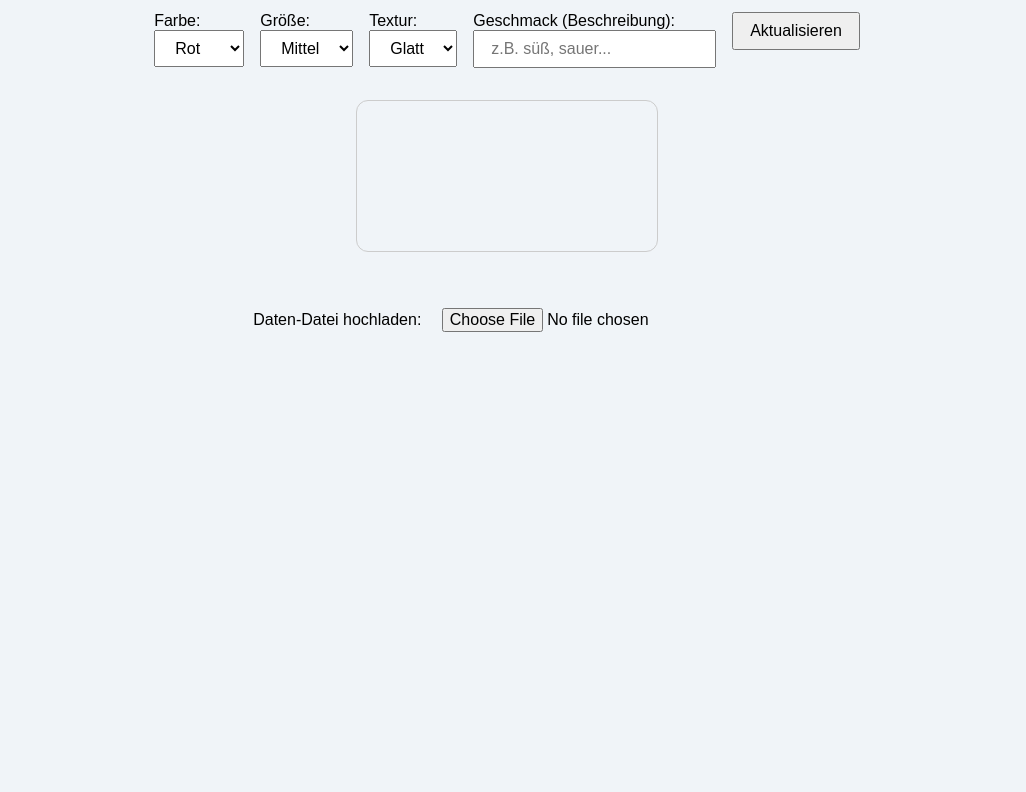
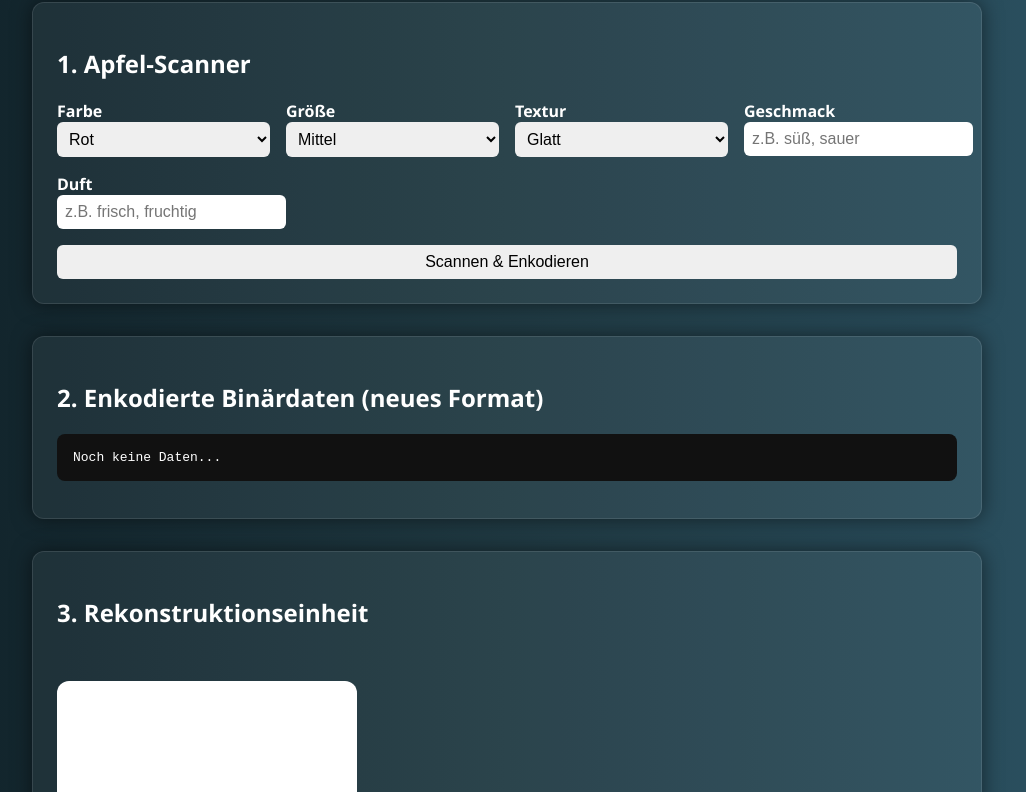
Before and after one commit to BinMax440/teleporter, a plain HTML site: page index.html in a window 1280 px wide. Shown: the part 110-902 px from the top of the page, without its empty margins (133-1159 px from the left). Before the commit the page ends 800 px from the top, so only its background shows below. Drawn offline with nearby package versions, Linux system fonts and the light colour scheme.

Commit message:
Update index.html

```diff
--- a/index.html
+++ b/index.html
@@ -3,99 +3,120 @@
 <head>
   <meta charset="UTF-8" />
   <meta name="viewport" content="width=device-width, initial-scale=1.0" />
-  <title>Apfel Visualisierung und Dateneingabe</title>
+  <title>Hypothetische Apfel-Übertragung</title>
   <style>
     body {
-      font-family: sans-serif;
-      background-color: #f0f4f8;
+      font-family: 'Segoe UI', sans-serif;
+      background: linear-gradient(to right, #0f2027, #203a43, #2c5364);
+      color: #fff;
       margin: 0;
-      padding: 0;
+      padding: 2rem;
       display: flex;
       flex-direction: column;
       align-items: center;
     }
     h1 {
-      margin-top: 2rem;
+      margin-bottom: 1rem;
+    }
+    .module {
+      background-color: rgba(255, 255, 255, 0.05);
+      border: 1px solid rgba(255, 255, 255, 0.1);
+      border-radius: 12px;
+      padding: 1.5rem;
+      margin-bottom: 2rem;
+      width: 90%;
+      max-width: 900px;
+      box-shadow: 0 0 20px rgba(0,0,0,0.5);
     }
     .controls {
-      display: flex;
-      flex-wrap: wrap;
+      display: grid;
+      grid-template-columns: repeat(auto-fit, minmax(200px, 1fr));
       gap: 1rem;
-      margin: 2rem;
     }
-    .control {
-      display: flex;
-      flex-direction: column;
+    label {
+      font-weight: bold;
     }
-    select, input, button {
-      padding: 0.5rem 1rem;
+    input, select, button {
+      padding: 0.5rem;
+      border-radius: 6px;
+      border: none;
       font-size: 1rem;
+      width: 100%;
     }
     canvas {
-      border: 1px solid #ccc;
       border-radius: 12px;
-      margin-bottom: 2rem;
+      margin-top: 2rem;
+      background-color: #fff;
     }
-    .file-upload {
-      margin-top: 1rem;
+    pre {
+      background-color: #111;
+      padding: 1rem;
+      border-radius: 8px;
+      overflow-x: auto;
     }
   </style>
 </head>
 <body>
-  <h1>3D Apfel Visualisierung & Dateneingabe</h1>
+  <h1>Neuartige Apfel-Übertragungseinheit</h1>
+  <div class="module">
+    <h2>1. Apfel-Scanner</h2>
     <div class="controls">
-    <div class="control">
-      <label for="color">Farbe:</label>
-      <select id="color">
-        <option value="red">Rot</option>
-        <option value="green">Grün</option>
-        <option value="yellow">Gelb</option>
+      <div>
+        <label for="farbe">Farbe</label>
+        <select id="farbe">
+          <option value="Rot">Rot</option>
+          <option value="Grün">Grün</option>
+          <option value="Gelb">Gelb</option>
         </select>
       </div>
-    <div class="control">
-      <label for="size">Größe:</label>
-      <select id="size">
-        <option value="small">Klein</option>
-        <option value="medium" selected>Mittel</option>
-        <option value="large">Groß</option>
+      <div>
+        <label for="größe">Größe</label>
+        <select id="größe">
+          <option value="Klein">Klein</option>
+          <option value="Mittel" selected>Mittel</option>
+          <option value="Groß">Groß</option>
         </select>
       </div>
-    <div class="control">
-      <label for="texture">Textur:</label>
-      <select id="texture">
-        <option value="smooth">Glatt</option>
-        <option value="rough">Rau</option>
+      <div>
+        <label for="textur">Textur</label>
+        <select id="textur">
+          <option value="Glatt">Glatt</option>
+          <option value="Rau">Rau</option>
         </select>
       </div>
-    <div class="control">
-      <label for="taste">Geschmack (Beschreibung):</label>
-      <input type="text" id="taste" placeholder="z.B. süß, sauer..." />
+      <div>
+        <label for="geschmack">Geschmack</label>
+        <input type="text" id="geschmack" placeholder="z.B. süß, sauer" />
       </div>
-    <div class="control">
-      <button onclick="updateApple()">Aktualisieren</button>
+      <div>
+        <label for="duft">Duft</label>
+        <input type="text" id="duft" placeholder="z.B. frisch, fruchtig" />
       </div>
     </div>
+    <button onclick="scanneApfel()" style="margin-top: 1rem">Scannen & Enkodieren</button>
+  </div>
 
-  <canvas id="appleCanvas"></canvas>
+  <div class="module">
+    <h2>2. Enkodierte Binärdaten (neues Format)</h2>
+    <pre id="datenOutput">Noch keine Daten...</pre>
+  </div>
 
-  <div class="file-upload">
-    <label for="file">Daten-Datei hochladen:</label>
-    <input type="file" id="file" onchange="handleFileUpload(event)" />
+  <div class="module">
+    <h2>3. Rekonstruktionseinheit</h2>
+    <canvas id="rekonstruktionCanvas"></canvas>
   </div>
-  <p id="fileInfo"></p>
 
   <script src="https://cdnjs.cloudflare.com/ajax/libs/three.js/r148/three.min.js"></script>
   <script>
     let scene, camera, renderer, apple;
 
-    function init() {
-      const canvas = document.getElementById('appleCanvas');
+    function init3D() {
+      const canvas = document.getElementById('rekonstruktionCanvas');
       scene = new THREE.Scene();
-      camera = new THREE.PerspectiveCamera(75, window.innerWidth / 600, 0.1, 1000);
+      camera = new THREE.PerspectiveCamera(75, canvas.clientWidth / 600, 0.1, 1000);
 
       renderer = new THREE.WebGLRenderer({ canvas });
-      renderer.setSize(window.innerWidth * 0.6, 600);
-      document.body.appendChild(renderer.domElement);
+      renderer.setSize(window.innerWidth * 0.8, 600);
 
       const light = new THREE.PointLight(0xffffff, 1, 100);
       light.position.set(10, 10, 10);
@@ -116,46 +137,45 @@
       renderer.render(scene, camera);
     }
 
-    function updateApple() {
-      const color = document.getElementById('color').value;
-      const size = document.getElementById('size').value;
-      const texture = document.getElementById('texture').value;
-      const taste = document.getElementById('taste').value;
+    function scanneApfel() {
+      const farbe = document.getElementById("farbe").value;
+      const größe = document.getElementById("größe").value;
+      const textur = document.getElementById("textur").value;
+      const geschmack = document.getElementById("geschmack").value;
+      const duft = document.getElementById("duft").value;
 
-      const colors = {
-        red: 0xff0000,
-        green: 0x00ff00,
-        yellow: 0xffff00
+      const daten = {
+        farbe,
+        größe,
+        textur,
+        geschmack,
+        duft,
+        molekularCode: `APL-${farbe[0]}${größe[0]}${textur[0]}-${Math.floor(Math.random()*9999)}`
       };
-      apple.material.color.setHex(colors[color]);
 
-      const sizes = {
-        small: 0.6,
-        medium: 1,
-        large: 1.5
-      };
-      apple.scale.set(sizes[size], sizes[size], sizes[size]);
-
-      if (texture === 'rough') {
-        apple.material.roughness = 1;
-      } else {
-        apple.material.roughness = 0.3;
+      document.getElementById("datenOutput").textContent = JSON.stringify(daten, null, 2);
+      rekonstruieren(daten);
     }
 
-      console.log("Geschmack: ", taste);
+    function rekonstruieren(daten) {
+      const farbwerte = {
+        Rot: 0xff0000,
+        Grün: 0x00ff00,
+        Gelb: 0xffff00
+      };
+      apple.material.color.setHex(farbwerte[daten.farbe]);
+
+      const skalen = {
+        Klein: 0.6,
+        Mittel: 1,
+        Groß: 1.5
+      };
+      apple.scale.set(skalen[daten.größe], skalen[daten.größe], skalen[daten.größe]);
+
+      apple.material.roughness = daten.textur === "Rau" ? 1 : 0.3;
     }
 
-    function handleFileUpload(event) {
-      const file = event.target.files[0];
-      const reader = new FileReader();
-      reader.onload = function(e) {
-        document.getElementById("fileInfo").textContent = `Datei geladen: ${file.name}`;
-        console.log("Dateiinhalt:", e.target.result);
-      }
-      reader.readAsText(file);
-    }
-
-    window.onload = init;
+    window.onload = init3D;
   </script>
 </body>
 </html>
```
Lines whose indentation alone changed are shown as unchanged.
